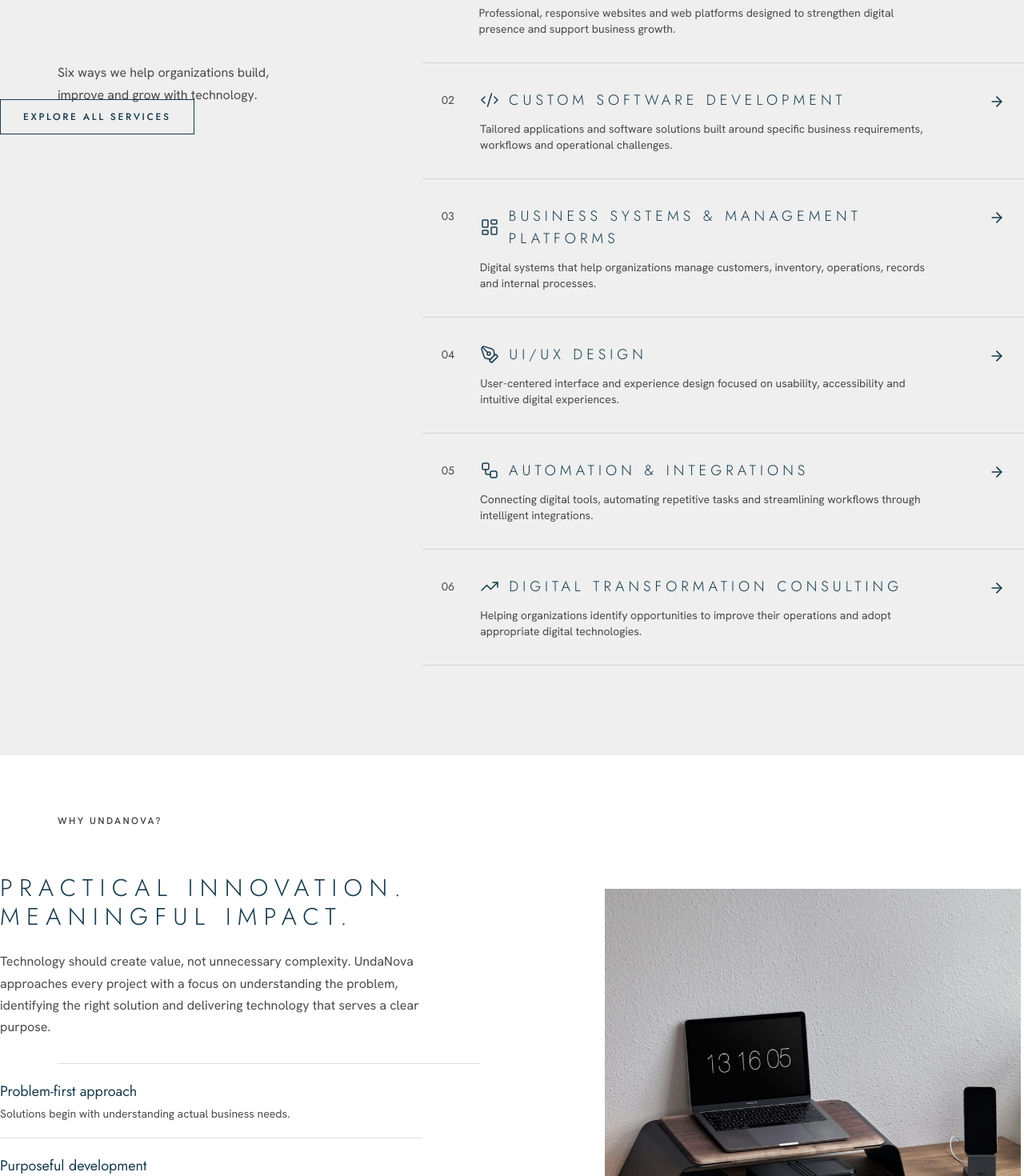
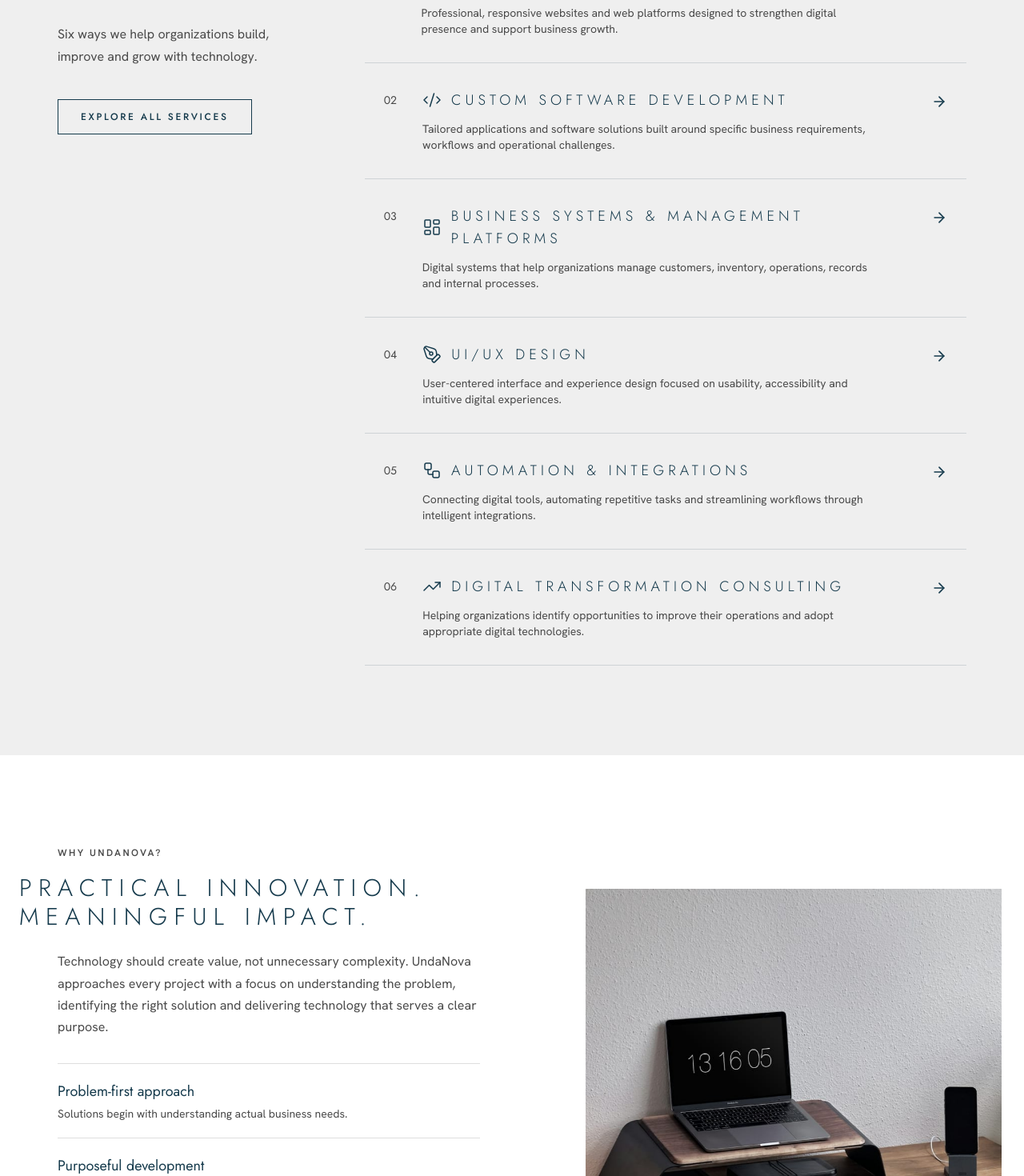
Before and after one commit to Jkosencha/undanova, a Next.js app: page / in a window 1280 px wide. Shown: the part 1440-2910 px from the top of the page at 80% size. Built offline with nearby package versions, Linux system fonts and the light colour scheme.

Commit message:
Calmer motion: animate headings and photos only, shorter travel

```diff
--- a/src/app/contact/page.tsx
+++ b/src/app/contact/page.tsx
@@ -117,7 +117,7 @@ export default function ContactPage() {
         <div className="max-w-xl">
           <h2 className="caps text-xl text-navy">Send an inquiry</h2>
           <p className="mt-3 text-ink">Tell us a little about your project and we&apos;ll get back to you by email.</p>
-          <div className="reveal mt-10">
+          <div className="mt-10">
             {/* The URL's ?service= is only known in the browser, so the pre-filled
                 form renders there; the static page ships the same form without it. */}
             <Suspense fallback={<ContactForm />}>
--- a/src/app/globals.css
+++ b/src/app/globals.css
@@ -114,13 +114,13 @@
 }
 
 /*
- * Scroll animations. Elements travel into place as they scroll into view, tied
+ * Scroll animations, kept for headings, photos and project cards (text, lists
+ * and buttons stay still). They travel into place as they scroll into view, tied
  * to the scroll position (scroll back and they reverse). CSS scroll-driven
  * animations: no JavaScript. Transform only, so text never sits half
  * transparent (keeps contrast checks honest) and nothing is ever hidden.
  * Browsers without support, and reduced motion, simply show everything.
  *   .reveal        rises up from below
- *   .reveal-drop   drops down from above
  *   .reveal-left   slides in from the left
  *   .reveal-right  slides in from the right
  *   .reveal-zoom   grows slightly into place
@@ -129,32 +129,26 @@
  */
 @keyframes reveal-rise {
   from {
-    transform: translateY(48px);
-  }
-}
-@keyframes reveal-drop {
-  from {
-    transform: translateY(-40px);
+    transform: translateY(32px);
   }
 }
 @keyframes reveal-left {
   from {
-    transform: translateX(-72px);
+    transform: translateX(-48px);
   }
 }
 @keyframes reveal-right {
   from {
-    transform: translateX(72px);
+    transform: translateX(48px);
   }
 }
 @keyframes reveal-zoom {
   from {
-    transform: scale(0.9);
+    transform: scale(0.94);
   }
 }
 @supports (animation-timeline: view()) {
   .reveal,
-  .reveal-drop,
   .reveal-left,
   .reveal-right,
   .reveal-zoom,
@@ -163,9 +157,6 @@
     animation-timeline: view();
     /* --i (0, 1, 2...) delays an item so a row of them arrives in turn. */
     animation-range: entry calc(var(--i, 0) * 10%) cover calc(25% + var(--i, 0) * 5%);
-  }
-  .reveal-drop {
-    animation-name: reveal-drop;
   }
   .reveal-left {
     animation-name: reveal-left;
--- a/src/app/page.tsx
+++ b/src/app/page.tsx
@@ -31,7 +31,7 @@ export default function Home() {
       <Section aria-labelledby="intro-title">
         <div className="mx-auto max-w-3xl text-center">
           <SectionHeading id="intro-title" title="Technology built around real-world needs." />
-          <div className="reveal mt-8 space-y-5 text-lg text-ink">
+          <div className="mt-8 space-y-5 text-lg text-ink">
             <p>
               At UndaNova, we believe technology should do more than look impressive. It should solve problems, simplify
               processes and create meaningful opportunities.
@@ -55,14 +55,14 @@ export default function Home() {
               intro="Six ways we help organizations build, improve and grow with technology."
               align="left"
             />
-            <Button href="/services" variant="secondary" className="reveal-left mt-10">
+            <Button href="/services" variant="secondary" className="mt-10">
               Explore All Services
             </Button>
           </div>
           <ServicePreview>
             <ol className="border-t border-navy/15">
               {services.map((service, i) => (
-                <li key={service.slug} data-service={service.slug} className="reveal-right border-b border-navy/15">
+                <li key={service.slug} data-service={service.slug} className="border-b border-navy/15">
                   <Link
                     href={`/services#${service.slug}`}
                     prefetch={false}
@@ -109,14 +109,14 @@ export default function Home() {
               title="Practical innovation. Meaningful impact."
               align="left"
             />
-            <p className="reveal-left mt-6 text-ink">
+            <p className="mt-6 text-ink">
               Technology should create value, not unnecessary complexity. UndaNova approaches every project with a focus
               on understanding the problem, identifying the right solution and delivering technology that serves a clear
               purpose.
             </p>
             <ul className="mt-8 divide-y divide-mist border-y border-mist">
               {differentiators.map((d) => (
-                <li key={d.title} className="reveal-left py-5">
+                <li key={d.title} className="py-5">
                   <h3 className="font-heading text-lg text-navy">{d.title}</h3>
                   <p className="mt-1 text-sm text-ink">{d.text}</p>
                 </li>
--- a/src/app/work/[slug]/page.tsx
+++ b/src/app/work/[slug]/page.tsx
@@ -79,7 +79,7 @@ export default async function CaseStudyPage(props: PageProps<"/work/[slug]">) {
         ) : (
           <ProjectCover kind={project.preview} className="reveal-zoom h-72 border border-mist sm:h-[28rem]" />
         )}
-        <dl className={`reveal-stagger mt-12 grid gap-8 text-center ${facts.length === 3 ? "sm:grid-cols-3" : "sm:grid-cols-2"}`}>
+        <dl className={`mt-12 grid gap-8 text-center ${facts.length === 3 ? "sm:grid-cols-3" : "sm:grid-cols-2"}`}>
           {facts.map((f) => (
             <div key={f.label} className="border-t border-navy/20 pt-5">
               <dt className="caps-sm text-ink">{f.label}</dt>
@@ -96,7 +96,7 @@ export default async function CaseStudyPage(props: PageProps<"/work/[slug]">) {
             story.map((part) => (
               <div key={part.id} className="text-center">
                 <SectionHeading id={part.id} title={part.title} />
-                <p className="reveal mx-auto mt-6 max-w-2xl text-lg text-ink">{part.text}</p>
+                <p className="mx-auto mt-6 max-w-2xl text-lg text-ink">{part.text}</p>
               </div>
             ))
           ) : (
@@ -107,7 +107,7 @@ export default async function CaseStudyPage(props: PageProps<"/work/[slug]">) {
           {project.stack.length > 0 && (
             <div className="text-center">
               <SectionHeading id="stack" title="Technologies used" />
-              <ul className="reveal-stagger mt-6 flex flex-wrap justify-center gap-2">
+              <ul className="mt-6 flex flex-wrap justify-center gap-2">
                 {project.stack.map((tech) => (
                   <li key={tech} className="caps-sm border border-navy/25 px-3 py-2 text-[10px] text-navy">
                     {tech}
--- a/src/components/approach-steps.tsx
+++ b/src/components/approach-steps.tsx
@@ -22,7 +22,7 @@ export function ApproachSteps({ steps, children }: { steps: Step[]; children: Re
     <div ref={ref} className="relative lg:h-[260vh]">
       <div className="py-18 md:py-28 lg:sticky lg:top-20 lg:flex lg:h-[calc(100svh-5rem)] lg:flex-col lg:justify-center lg:py-0">
         {children}
-        <ol className="reveal-stagger mt-16 grid gap-12 sm:grid-cols-2 lg:grid-cols-4 lg:gap-6">
+        <ol className="mt-16 grid gap-12 sm:grid-cols-2 lg:grid-cols-4 lg:gap-6">
           {steps.map((step, i) => (
             <li
               key={step.title}
--- a/src/components/cta-band.tsx
+++ b/src/components/cta-band.tsx
@@ -24,11 +24,11 @@ export function CTABand({
     >
       <PhotoBackground photo="lakeSunset" veil="dark" />
       <Container>
-        <h2 id="cta-title" className="reveal-zoom caps mx-auto max-w-3xl text-2xl md:text-3xl">
+        <h2 id="cta-title" className="reveal caps mx-auto max-w-3xl text-2xl md:text-3xl">
           {title}
         </h2>
-        <p className="reveal mx-auto mt-6 max-w-xl text-white/80">{text}</p>
-        <div className="reveal mt-9 flex flex-col justify-center gap-3 [--i:1] sm:flex-row">
+        <p className="mx-auto mt-6 max-w-xl text-white/80">{text}</p>
+        <div className="mt-9 flex flex-col justify-center gap-3 sm:flex-row">
           <Button href="/contact" tone="dark">
             {label}
           </Button>
--- a/src/components/section.tsx
+++ b/src/components/section.tsx
@@ -32,11 +32,14 @@ export function SectionHeading({ id, title, intro, eyebrow, tone = "light", alig
   const center = align === "center";
   return (
     <div className={`max-w-2xl ${center ? "mx-auto text-center" : ""}`}>
-      {eyebrow && <p className={`reveal-drop caps-sm mb-4 ${dark ? "text-white/60" : "text-ink"}`}>{eyebrow}</p>}
-      <h2 id={id} className={`${center ? "reveal" : "reveal-left"} caps text-2xl md:text-3xl ${dark ? "text-white" : "text-navy"}`}>
+      {eyebrow && <p className={`caps-sm mb-4 ${dark ? "text-white/60" : "text-ink"}`}>{eyebrow}</p>}
+      <h2
+        id={id}
+        className={`${center ? "reveal" : "reveal-left"} caps text-2xl md:text-3xl ${dark ? "text-white" : "text-navy"}`}
+      >
         {title}
       </h2>
-      {intro && <p className={`reveal mt-6 ${dark ? "text-white/80" : "text-ink"}`}>{intro}</p>}
+      {intro && <p className={`mt-6 ${dark ? "text-white/80" : "text-ink"}`}>{intro}</p>}
     </div>
   );
 }
--- a/src/components/site-footer.tsx
+++ b/src/components/site-footer.tsx
@@ -26,7 +26,7 @@ export function SiteFooter() {
     // Extra bottom padding on mobile so the floating WhatsApp button doesn't cover content.
     <footer className="overflow-x-clip border-t border-white/15 bg-navy pb-24 pt-16 text-white md:pb-0 md:pt-20">
       <Container>
-        <div className="reveal-stagger grid gap-12 sm:grid-cols-2 lg:grid-cols-[1.5fr_1fr_0.8fr_1fr]">
+        <div className="grid gap-12 sm:grid-cols-2 lg:grid-cols-[1.5fr_1fr_0.8fr_1fr]">
           <div className="sm:col-span-2 lg:col-span-1">
             <Image
               src="/brand/undanova-logo-white.svg"
```
Also changed, not shown: src/app/about/page.tsx (+8 -12 lines), src/app/services/page.tsx (+5 -5 lines).
